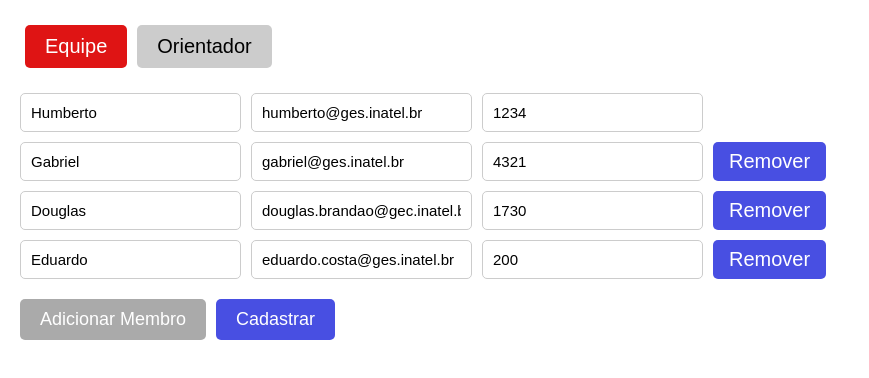
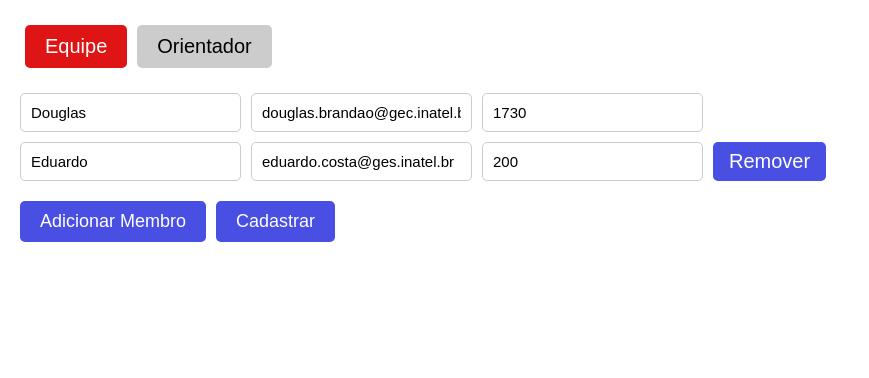
Before and after one commit to S204-Inatel-2024-1/Front_Ctrl-Alt-Defeat, a React (Create React App) app in the folder front_ctrl-alt-defeat/: page / in a window 1280 px wide. Shown: the top 378 px of the page, without its empty margins (0-869 px from the left). Built offline with nearby package versions, Linux system fonts and the light colour scheme; data requests are answered from the project's data file.

Commit message:
Criando o metodo POST para o server json, ainda nao funcional

```diff
--- a/front_ctrl-alt-defeat/data/db.json
+++ b/front_ctrl-alt-defeat/data/db.json
@@ -1,15 +1,5 @@
 {
     "TeamMembers": [
-      {
-        "name": "Humberto",
-        "matricula": 1234,
-        "email": "humberto@ges.inatel.br"
-      },
-      {
-        "name": "Gabriel",
-        "matricula": 4321,
-        "email": "gabriel@ges.inatel.br"
-      },
       {
         "name": "Douglas",
         "matricula": 1730,
--- a/front_ctrl-alt-defeat/src/App.js
+++ b/front_ctrl-alt-defeat/src/App.js
@@ -6,8 +6,9 @@ const url = "http://localhost:3000/TeamMembers"
 function Login() {
   const [aba, setAba] = useState("equipe");
   const [equipe, setEquipe] = useState([
-    { nome: "", email: "", matricula: "" },
+    { name: "", email: "", matricula: "" },
   ]);
+
   const [nomeOrientador, setNomeOrientador] = useState("");
   const [emailOrientador, setEmailOrientador] = useState("");
   const [senhaOrientador, setSenhaOrientador] = useState("");
@@ -26,7 +27,24 @@ function Login() {
     fetchData();
   }, []);
 
-  console.log(equipe);
+  // Adicionando membros na equipe
+  const handleSubmit = async (e) => {
+    e.preventDefault()
+
+    const res = await fetch(url, {
+      method: "POST",
+      headers: {
+        "Content-Type": "application/json"
+      },
+      body: JSON.stringify(equipe),
+    })
+
+    // Carregamento dinamico - implementando no arquivo json
+    const addedMember = await res.json()
+    setEquipe((prevMembers) => [...prevMembers, addedMember])
+
+    setEquipe({ name: "", matricula: "", email: "" })
+  }
 
   const mudarAba = (novaAba) => {
     setAba(novaAba);
@@ -41,7 +59,7 @@ function Login() {
 
   const adicionarMembro = () => {
     if (equipe.length < 4) {
-      setEquipe([...equipe, { nome: "", email: "", matricula: "" }]);
+      setEquipe([...equipe, { name: "", matricula: "", email: "" }]);
     }
   };
 
@@ -123,8 +141,8 @@ function Login() {
           <button
             className="add-btn"
             onClick={adicionarMembro}
-            disabled={equipe.length === 4}
-          >
+            onSubmit={handleSubmit}
+            disabled={equipe.length === 4}>
             Adicionar Membro
           </button>
           <button className="cadastrar-btn" onClick={cadastrarEquipe}>
```
